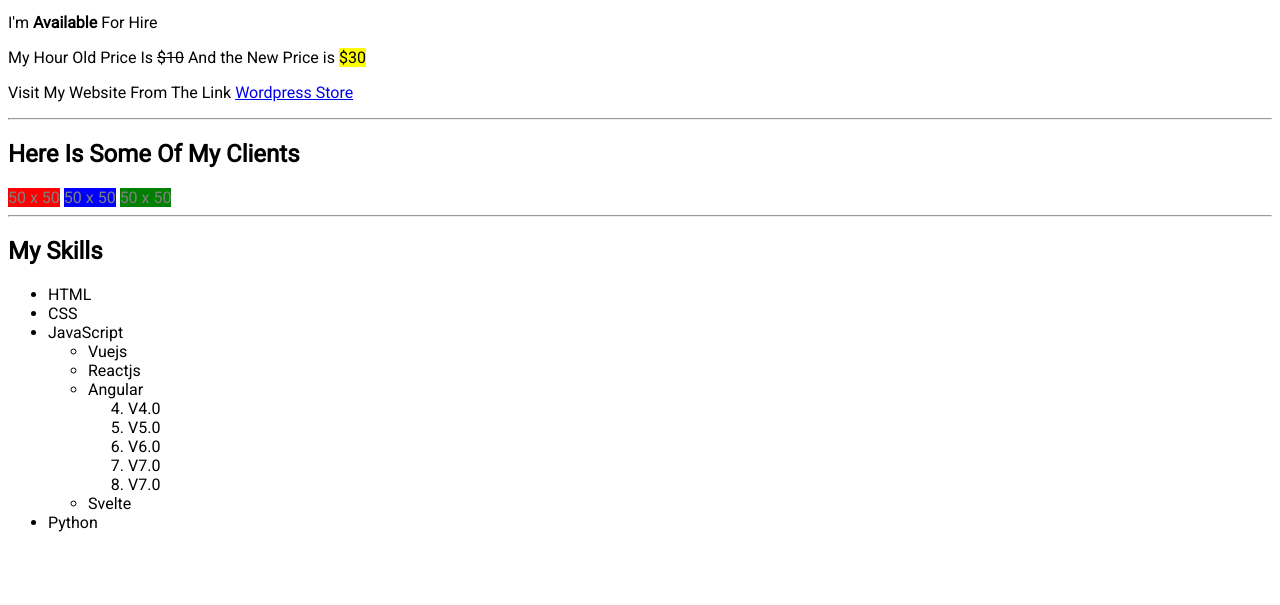
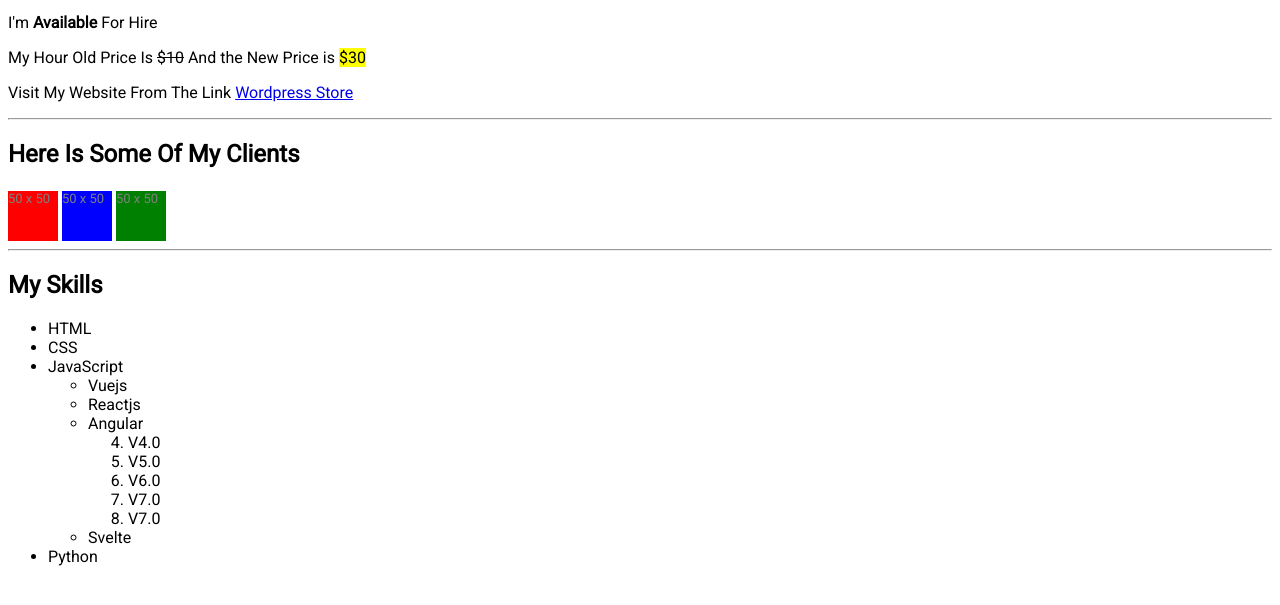
Before and after one commit to hossam-khalaf/git-mo--khalifa, a website: page src/elzero-task1/elzerotask1.html in a window 1280 px wide. Shown: the part 103-708 px from the top of the page. Drawn offline with Linux system fonts and the light colour scheme.

Commit message:
fix the boxes

```diff
--- a/src/elzero-task1/elzerotask1.html
+++ b/src/elzero-task1/elzerotask1.html
@@ -15,8 +15,12 @@
       body {
         font-family: 'Roboto', sans-serif;
       }
-      span {
+      .box {
         color: gray;
+        display: inline-block;
+        width: 50px;
+        height: 50px;
+        font-size: small;
       }
       .red {
         background-color: red;
@@ -45,9 +49,9 @@
     </p>
     <hr />
     <h2>Here Is Some Of My Clients</h2>
-    <span class="red">50 x 50</span>
-    <span class="blue">50 x 50</span>
-    <span class="green">50 x 50</span>
+    <div class="box red">50 x 50</div>
+    <div class="box blue">50 x 50</div>
+    <div class="box green">50 x 50</div>
     <hr />
     <h2>My Skills</h2>
     <ul>
```
